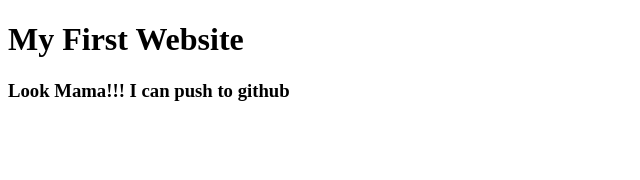
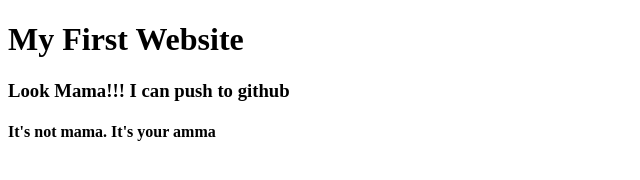
Before and after one commit to Richardsetu/myproject, a plain HTML site: page index.html in a window 1280 px wide. Shown: the whole page, without its empty margins (0-640 px from the left). Drawn offline with Linux system fonts and the light colour scheme.

Commit message:
Update index.html

```diff
--- a/index.html
+++ b/index.html
@@ -8,5 +8,6 @@
 <body>
     <h1>My First Website</h1>
     <h3>Look Mama!!! I can push to github</h3>
+    <h4>It's not mama. It's your amma</h4>
 </body>
 </html>
```
